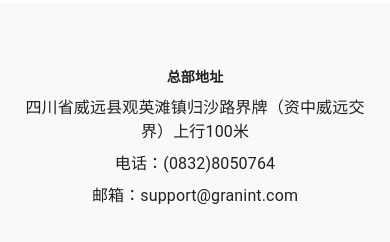
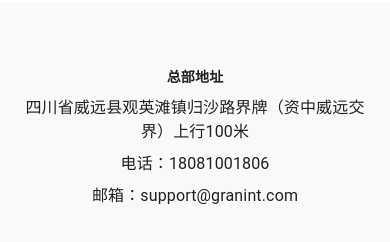
Before and after one commit to granint/granint.github.io, a React (Create React App) app: page / in a window 390 px wide. Shown: the part 1103-1345 px from the top of the page. Built offline with nearby package versions, Linux system fonts and the light colour scheme.

Commit message:
update phone

```diff
--- a/src/Footer.tsx
+++ b/src/Footer.tsx
@@ -56,7 +56,7 @@ export default function Footer() {
                             四川省威远县观英滩镇归沙路界牌（资中威远交界）上行100米
                         </Typography>
                         <Typography>
-                            电话：(0832)8050764
+                            电话：18081001806
                         </Typography>
                         {/* <Typography>
                             服务时间：8:00 - 24:00
```
